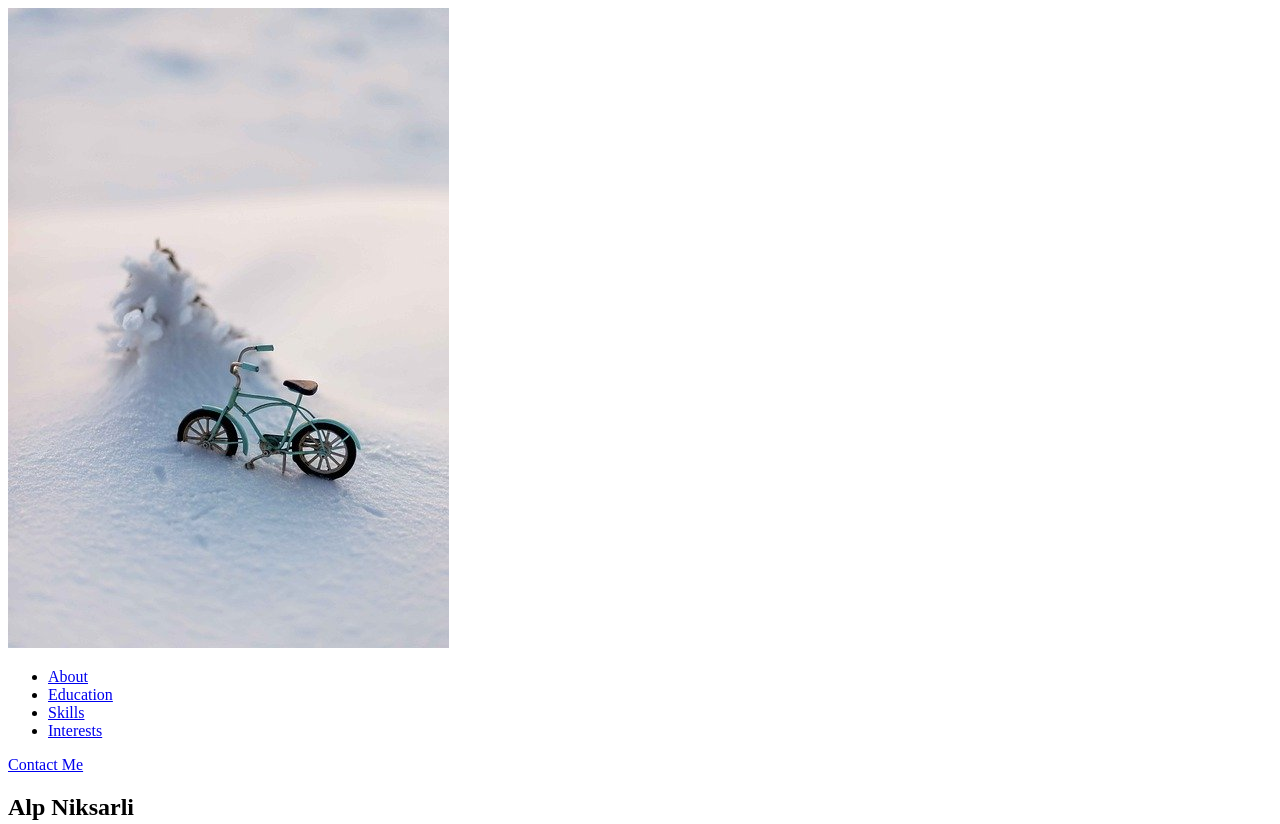
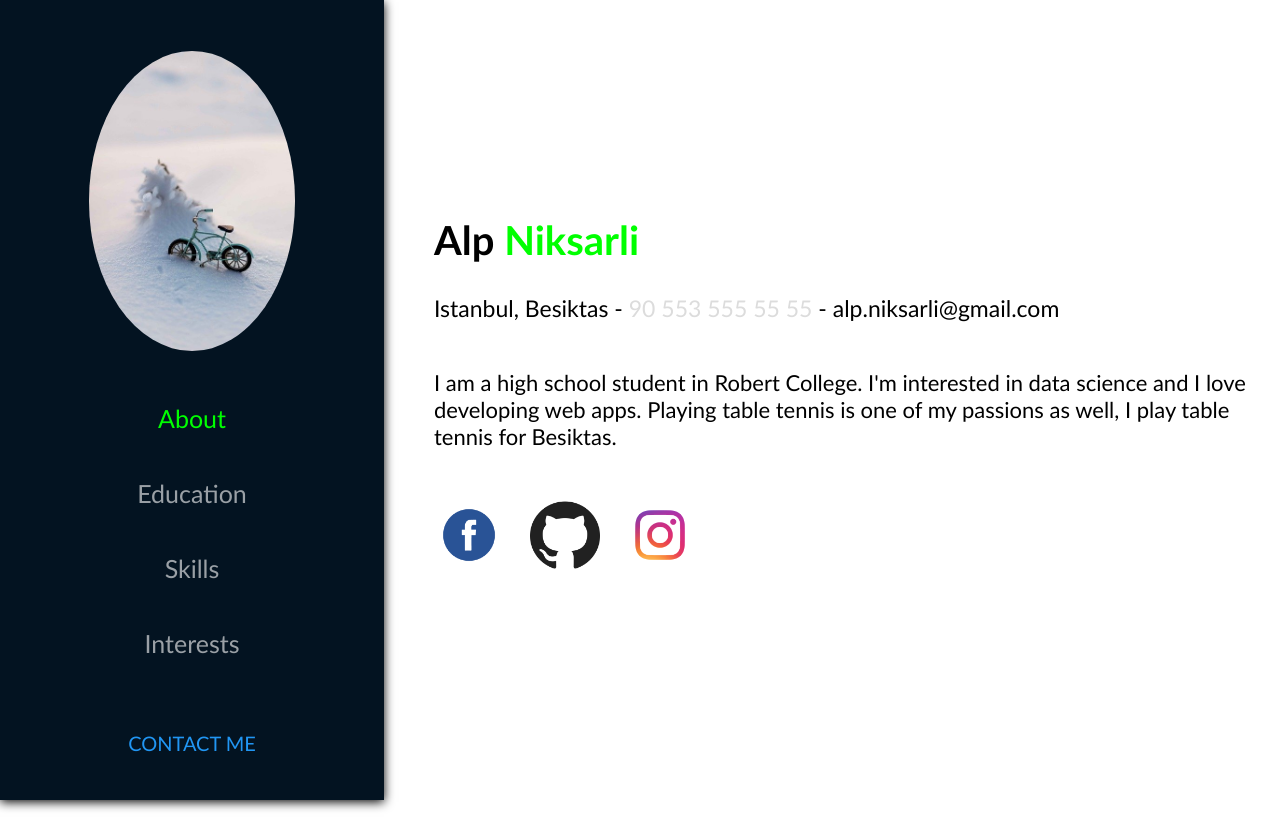
Before and after one commit to alpnix/Portfolio-Project, a plain HTML site: page PortfolioProject/index.html in a window 1280 px wide. Shown: the top 824 px of the page. Drawn offline with nearby package versions, Linux system fonts and the light colour scheme.

Commit message:
css name fixed

```diff
--- a/PortfolioProject/index.html
+++ b/PortfolioProject/index.html
@@ -5,7 +5,7 @@
     <meta charset="UTF-8">
     <meta name="viewport" content="width=device-width, initial-scale=1.0">
     <link rel="icon" href="Images/origami-bird.png">
-    <link rel="stylesheet" href="CSS/portfolio.css">
+    <link rel="stylesheet" href="CSS/style.css">
     <title>Alp Niksarli</title>
 </head>
 <body>
```
